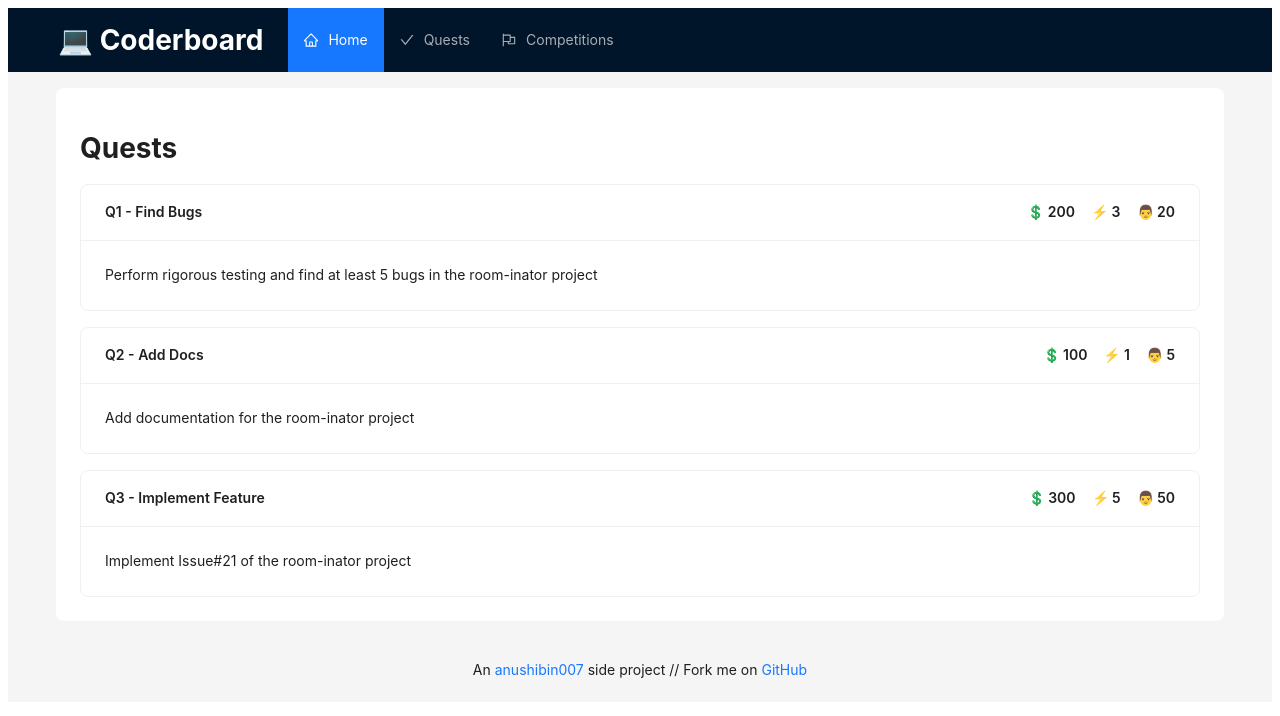
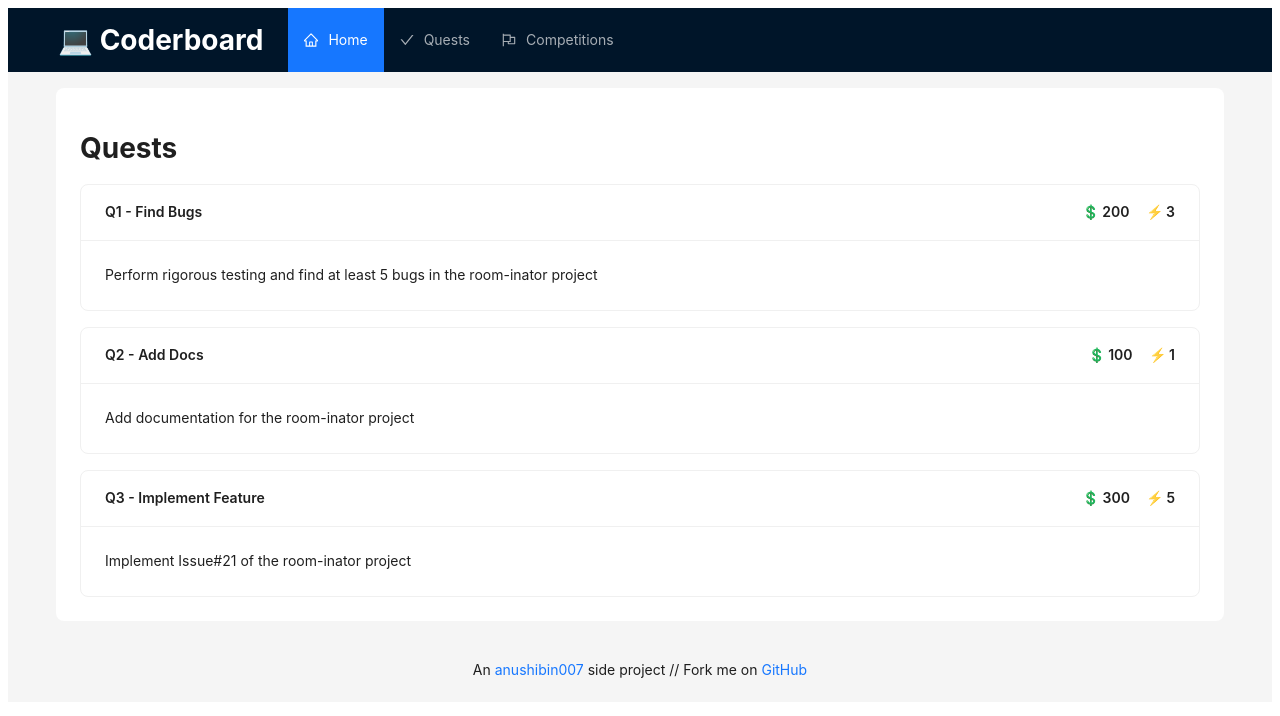
Before and after one commit to anushibin007/coderboard, a React (Vite) app in the folder frontend/: page /coderboard/quests in a window 1280 px wide. Shown: the top 716 px of the page. Built offline with nearby package versions, Linux system fonts and the light colour scheme.

Commit message:
🔥 Comment out participants count for now

```diff
--- a/frontend/src/components/pages/competitions/CompetitionListItem.jsx
+++ b/frontend/src/components/pages/competitions/CompetitionListItem.jsx
@@ -17,11 +17,11 @@ export default function CompetitionListItem({ competition }) {
 									⏱️ {competition.startTime} - {competition.endTime}
 								</Tooltip>
 							</Col>
-							<Col>
+							{/*<Col>
 								<Tooltip title="👨 Active participants in the quest">
 									👨 {competition.participants}
 								</Tooltip>
-							</Col>
+							</Col>*/}
 						</Row>
 					</Col>
 				</Row>
--- a/frontend/src/components/pages/quests/Quest.jsx
+++ b/frontend/src/components/pages/quests/Quest.jsx
@@ -22,11 +22,11 @@ export default function Quest({ quest }) {
 									⚡ {quest.energy}
 								</Tooltip>
 							</Col>
-							<Col>
+							{/*<Col>
 								<Tooltip title="👨 Active participants in the quest">
 									👨 {quest.participants}
 								</Tooltip>
-							</Col>
+							</Col>*/}
 						</Row>
 					</Col>
 				</Row>
```
